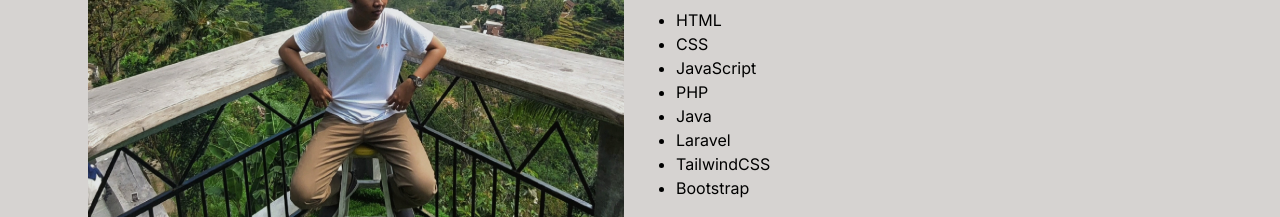
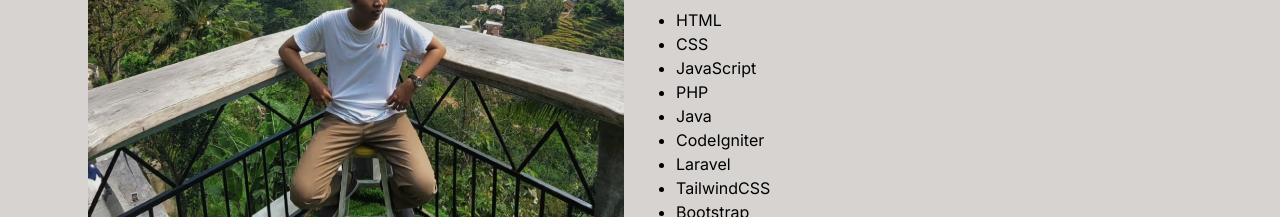
Before and after one commit to ardi0303/portfolio-tailwind, a website: page index.html in a window 1280 px wide. Shown: the part 1060-1277 px from the top of the page. Drawn offline with Linux system fonts and the light colour scheme.

Commit message:
Update index.html

```diff
--- a/index.html
+++ b/index.html
@@ -94,6 +94,7 @@
                                     <li>JavaScript</li>
                                     <li>PHP</li>
                                     <li>Java</li>
+                                    <li>CodeIgniter</li>
                                     <li>Laravel</li>
                                     <li>TailwindCSS</li>
                                     <li>Bootstrap</li>
```
